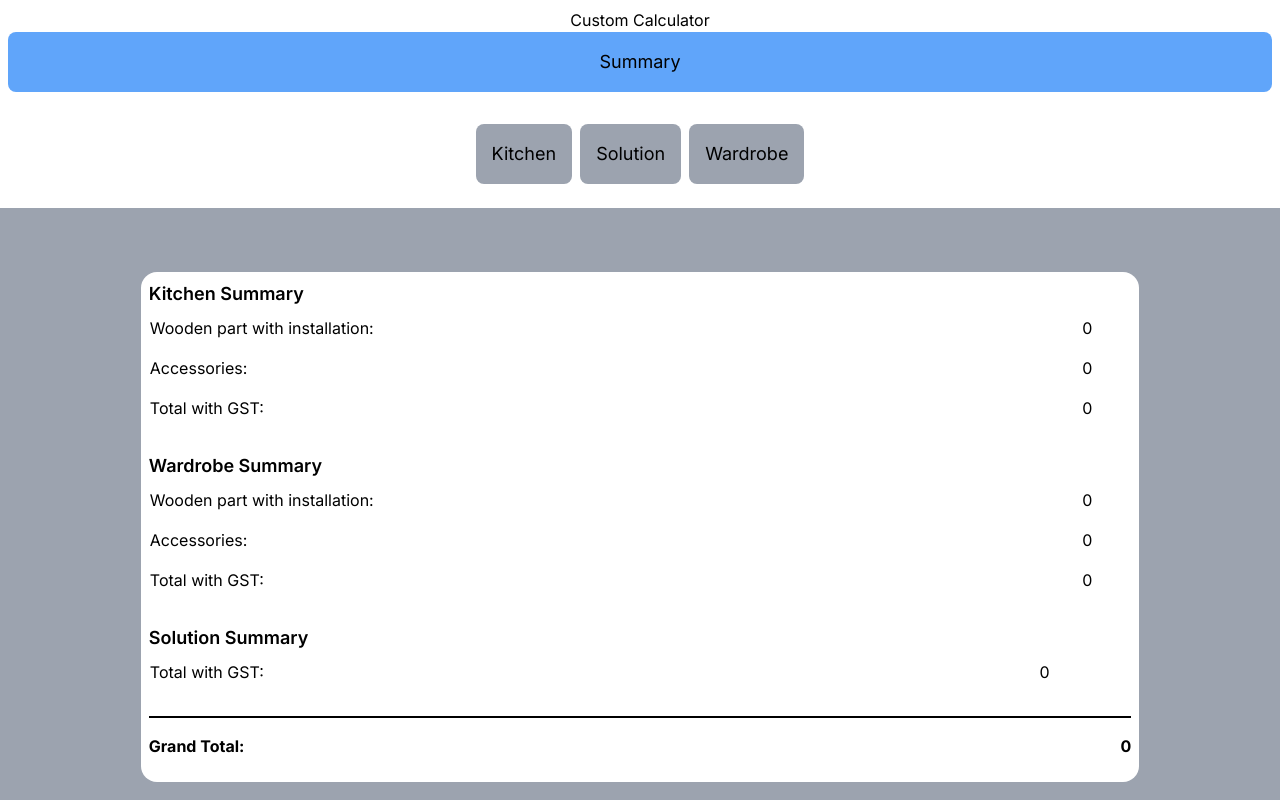
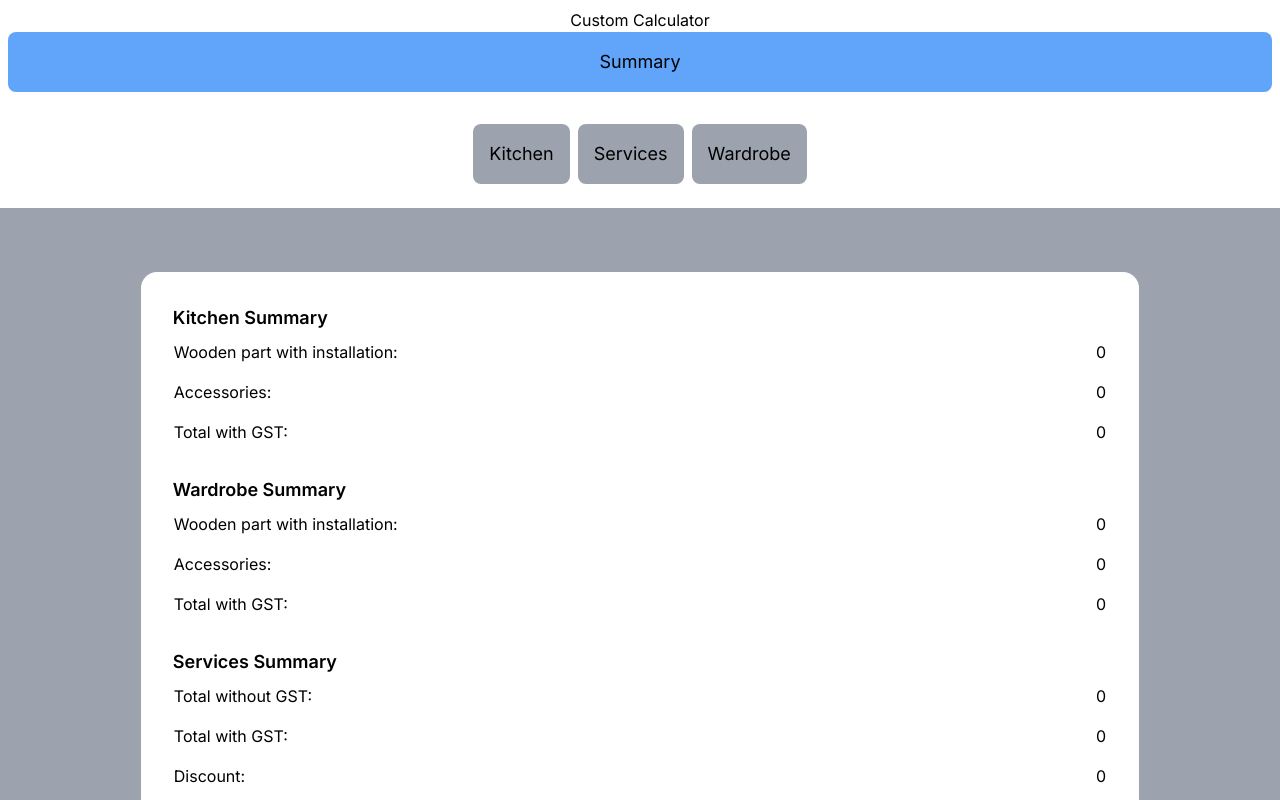
Before and after one commit to ankitchandola/customCalc, a Next.js app: page / in a window 1280 px wide. Both pictures are taken after a click on the button "Summary". Shown: the top 800 px of the page. Built offline with nearby package versions, Linux system fonts and the light colour scheme.

Commit message:
adding handling fee and gst in service calculator

```diff
--- a/app/page.tsx
+++ b/app/page.tsx
@@ -34,7 +34,7 @@ export default function Home() {
             tab === 2 ? "bg-blue-400" : "bg-gray-400"
           }`}
         >
-          Solution
+          Services
         </button>
 
         <button
--- a/components/Solution/solution.tsx
+++ b/components/Solution/solution.tsx
@@ -46,10 +46,22 @@ const Solution: React.FC = () => {
       : 0;
   }, [totalArray, discount]);
 
+  const calculateServicesObject = useCallback(() => {
+    const withoutGst = totalArray.reduce((acc, total) => acc + total, 0);
+    const discountTotal = Number((withoutGst * (discount / 100)).toFixed(2));
+    const withGst = Number((withoutGst + withoutGst * (18 / 100)).toFixed(2));
+    const handlingFee = Number((withoutGst * (8 / 100)).toFixed(2));
+    return {
+      withoutGst,
+      discountTotal,
+      withGst,
+      handlingFee,
+    };
+  }, [discount, totalArray]);
+
   useEffect(() => {
-    const totalSum = calculateTotalSum();
-    setSolution(totalSum);
-  }, [totalArray, discount, calculateTotalSum, setSolution]);
+    setSolution(calculateServicesObject());
+  }, [totalArray, discount, calculateServicesObject, setSolution]);
 
   return (
     <div className="w-full h-full px-4 py-16">
@@ -58,7 +70,7 @@ const Solution: React.FC = () => {
           {({ open }) => (
             <>
               <DisclosureButton className="flex w-full justify-between rounded-lg bg-purple-100 px-4 py-2 text-left text-sm font-medium text-purple-900 hover:bg-purple-200 focus:outline-none focus-visible:ring focus-visible:ring-purple-500/75">
-                <span>Solution</span>
+                <span>Services</span>
                 <ChevronUpIcon
                   className={`${
                     open ? "rotate-180 transform" : ""
--- a/components/summary.tsx
+++ b/components/summary.tsx
@@ -12,22 +12,24 @@ const Summary = () => {
 
   return (
     <div className="w-full h-full px-4 py-16">
-      <div className="mx-auto w-full max-w-[80%] rounded-2xl bg-white p-2 space-y-6">
+      <div className="mx-auto w-full max-w-[80%] rounded-2xl bg-white p-8 space-y-6">
         <div>
           <h2 className="text-lg font-semibold">Kitchen Summary</h2>
           <table className="w-full">
             <tbody>
               <tr>
                 <td className="py-2">Wooden part with installation:</td>
-                <td className="py-2">{kitchenWood}</td>
+                <td className="py-2 flex justify-end">{kitchenWood}</td>
               </tr>
               <tr>
                 <td className="py-2">Accessories:</td>
-                <td className="py-2">{kitchenAccessories}</td>
+                <td className="py-2 flex justify-end">{kitchenAccessories}</td>
               </tr>
               <tr>
                 <td className="py-2">Total with GST:</td>
-                <td className="py-2">{kitchenAccessories + kitchenWood}</td>
+                <td className="py-2 flex justify-end">
+                  {kitchenAccessories + kitchenWood}
+                </td>
               </tr>
             </tbody>
           </table>
@@ -38,26 +40,44 @@ const Summary = () => {
             <tbody>
               <tr>
                 <td className="py-2">Wooden part with installation:</td>
-                <td className="py-2">{wardrobeWood}</td>
+                <td className="py-2 flex justify-end">{wardrobeWood}</td>
               </tr>
               <tr>
                 <td className="py-2">Accessories:</td>
-                <td className="py-2">{wardrobeAccessories}</td>
+                <td className="py-2 flex justify-end">{wardrobeAccessories}</td>
               </tr>
               <tr>
                 <td className="py-2">Total with GST:</td>
-                <td className="py-2">{wardrobeAccessories + wardrobeWood}</td>
+                <td className="py-2 flex justify-end">
+                  {wardrobeAccessories + wardrobeWood}
+                </td>
               </tr>
             </tbody>
           </table>
         </div>
         <div>
-          <h2 className="text-lg font-semibold">Solution Summary</h2>
+          <h2 className="text-lg font-semibold">Services Summary</h2>
           <table className="w-full">
             <tbody>
               <tr>
+                <td className="py-2">Total without GST:</td>
+                <td className="py-2 flex justify-end">{solution.withoutGst}</td>
+              </tr>
+              <tr>
                 <td className="py-2">Total with GST:</td>
-                <td className="py-2">{solution}</td>
+                <td className="py-2 flex justify-end">{solution.withGst}</td>
+              </tr>
+              <tr>
+                <td className="py-2">Discount:</td>
+                <td className="py-2 flex justify-end">
+                  {solution.discountTotal}
+                </td>
+              </tr>
+              <tr>
+                <td className="py-2">Handling fee:</td>
+                <td className="py-2 flex justify-end">
+                  {solution.handlingFee}
+                </td>
               </tr>
             </tbody>
           </table>
@@ -69,7 +89,9 @@ const Summary = () => {
               kitchenWood +
               wardrobeAccessories +
               wardrobeWood +
-              solution}
+              solution.withGst +
+              solution.handlingFee -
+              solution.discountTotal}
           </p>
         </div>
       </div>
--- a/store/sumStore.ts
+++ b/store/sumStore.ts
@@ -1,11 +1,13 @@
 import { create } from "zustand";
 
+
+interface solutionObject { withoutGst: number, discountTotal: number, withGst: number, handlingFee: number }
 interface TotalSumState {
     kitchenWood: number;
     kitchenAccessories: number;
     wardrobeWood: number;
     wardrobeAccessories: number;
-    solution: number
+    solution: solutionObject
 }
 
 interface TotalSumActions {
@@ -13,7 +15,7 @@ interface TotalSumActions {
     setKitchenAccessory: (total: number) => void;
     setWardrobeWood: (total: number) => void;
     setWardrobeAccessories: (total: number) => void;
-    setSolution: (total: number) => void
+    setSolution: (total: solutionObject) => void
 }
 
 // Create a Zustand store with typed state and actions
@@ -22,12 +24,12 @@ const useTotalSumStore = create<TotalSumState & TotalSumActions>((set) => ({
     kitchenAccessories: 0,
     wardrobeWood: 0,
     wardrobeAccessories: 0,
-    solution: 0,
+    solution: { withGst: 0, withoutGst: 0, discountTotal: 0, handlingFee: 0 },
     setKitchenWood: (total: number) => set({ kitchenWood: total }),
     setKitchenAccessory: (total: number) => set({ kitchenAccessories: total }),
     setWardrobeWood: (total: number) => set({ wardrobeWood: total }),
     setWardrobeAccessories: (total: number) => set({ wardrobeAccessories: total }),
-    setSolution: (total: number) => set({ solution: total })
+    setSolution: (total: solutionObject) => set({ solution: total })
 }));
 
 export default useTotalSumStore;
```
Also changed, not shown: 1 other file (tests, documents, lock files or other folders).
